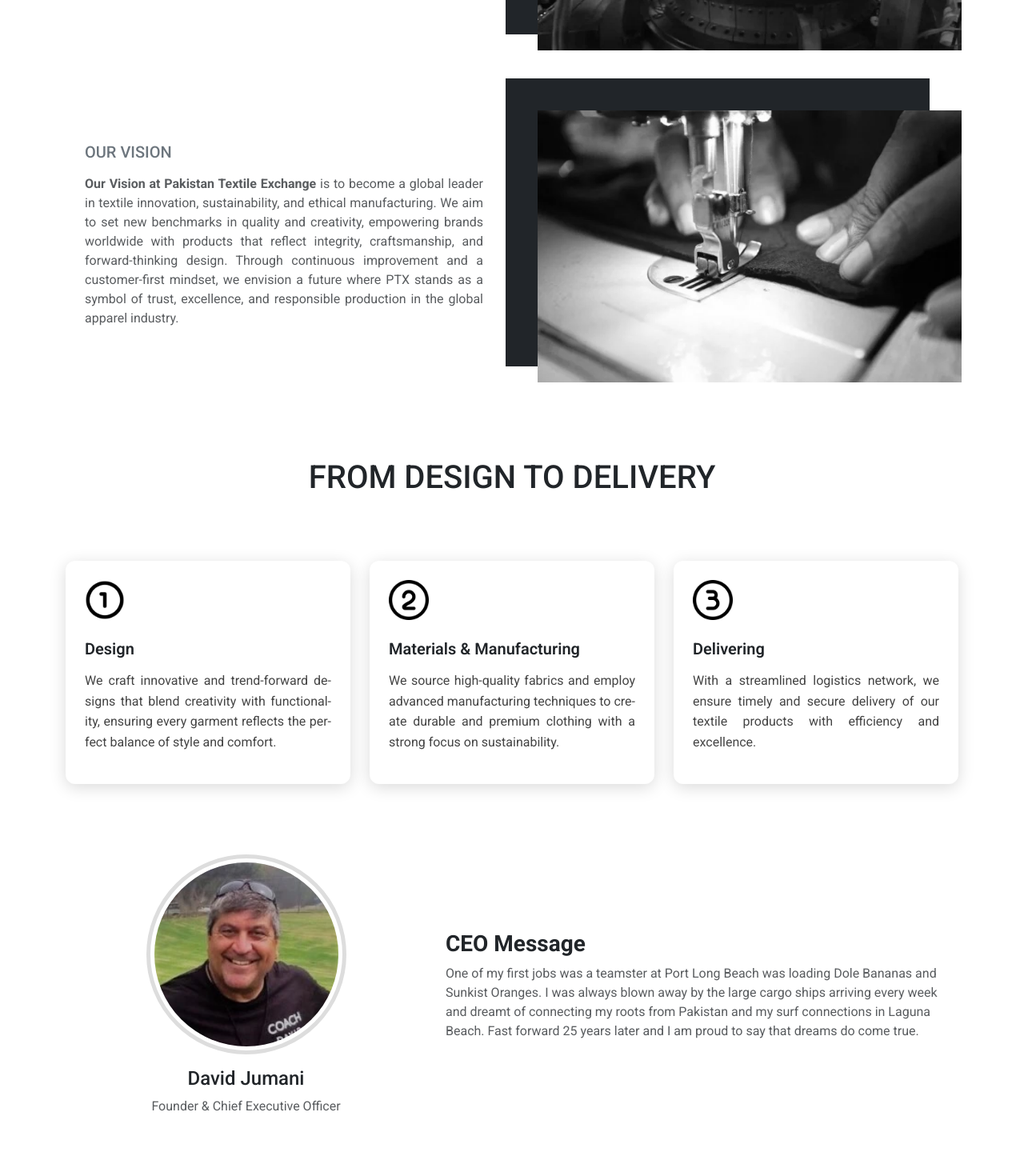
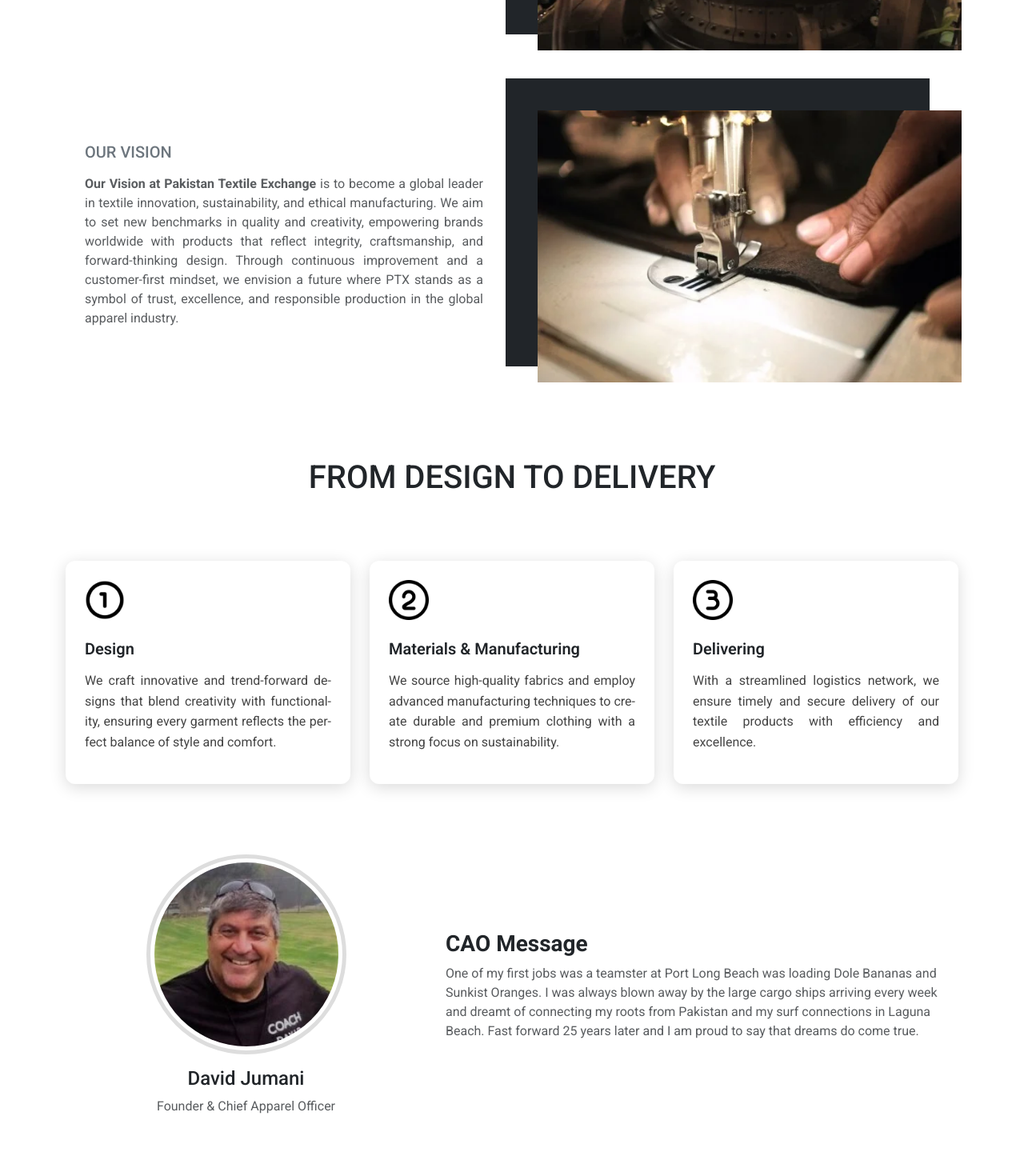
Before and after one commit to Zeeshanprojects/PTX-2, a React (Create React App) app in the folder PTX-2/ptx-2/: page /Aboutus in a window 1280 px wide. Shown: the part 980-2450 px from the top of the page at 80% size. Built offline with nearby package versions, Linux system fonts and the light colour scheme.

Commit message:
code updated

```diff
--- a/PTX-2/ptx-2/src/Pages/AboutUs.jsx
+++ b/PTX-2/ptx-2/src/Pages/AboutUs.jsx
@@ -182,11 +182,11 @@ export default function AboutUs() {
               height="100"
             />
             <h4 className="mt-3">David Jumani</h4>
-            <p className="text-muted">Founder & Chief Executive Officer</p>
+            <p className="text-muted">Founder & Chief Apparel Officer</p>
           </div>
 
           <div className="col-md-7">
-            <h3 className="fw-bold ceocontent">CEO Message</h3>
+            <h3 className="fw-bold ceocontent">CAO Message</h3>
             <p className="text-muted ceocontent">
               One of my first jobs was a teamster at Port Long Beach was loading
               Dole Bananas and Sunkist Oranges. I was always blown away by the
--- a/PTX-2/ptx-2/src/Pages/AboutUs.style.css
+++ b/PTX-2/ptx-2/src/Pages/AboutUs.style.css
@@ -109,7 +109,7 @@ text-align: justify;
   height: 340px !important;
   width: 100%;
   height: auto;
-  filter: grayscale(1);
+  /* filter: grayscale(1); */
   transition: transform 0.3s ease;
 }
 
--- a/PTX-2/ptx-2/src/Pages/Home.style.css
+++ b/PTX-2/ptx-2/src/Pages/Home.style.css
@@ -17,13 +17,14 @@ body {
 .factory-col {
   overflow: hidden;
   aspect-ratio: 1 / 1;
+
   width: 100%;
 }
 .factory-image {
   width: 100%;
   height: 100%;
   object-fit: cover;
-  filter: grayscale(1);
+  /* filter: grayscale(1); */
   border-radius: 3px;
   display: block;
 }
```
